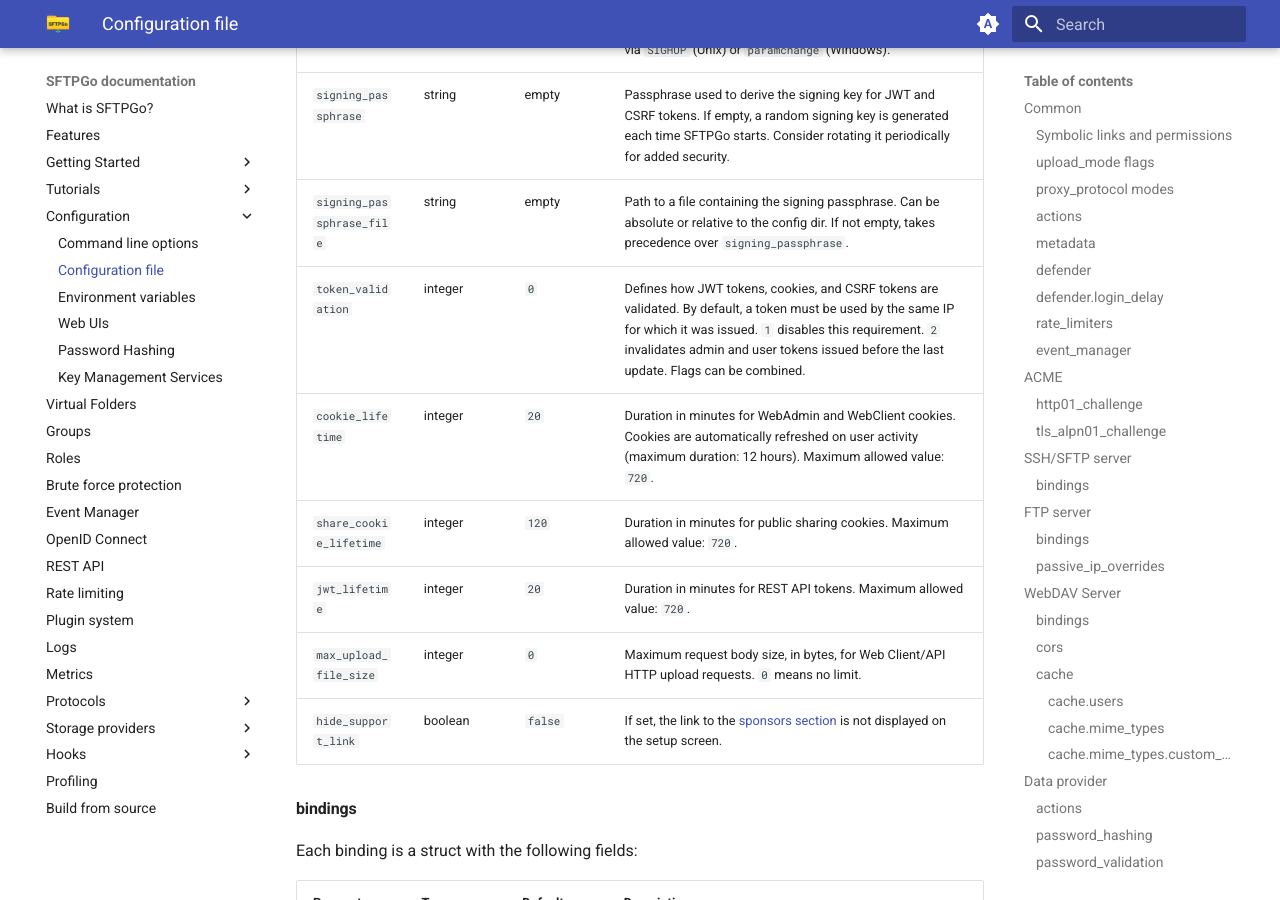
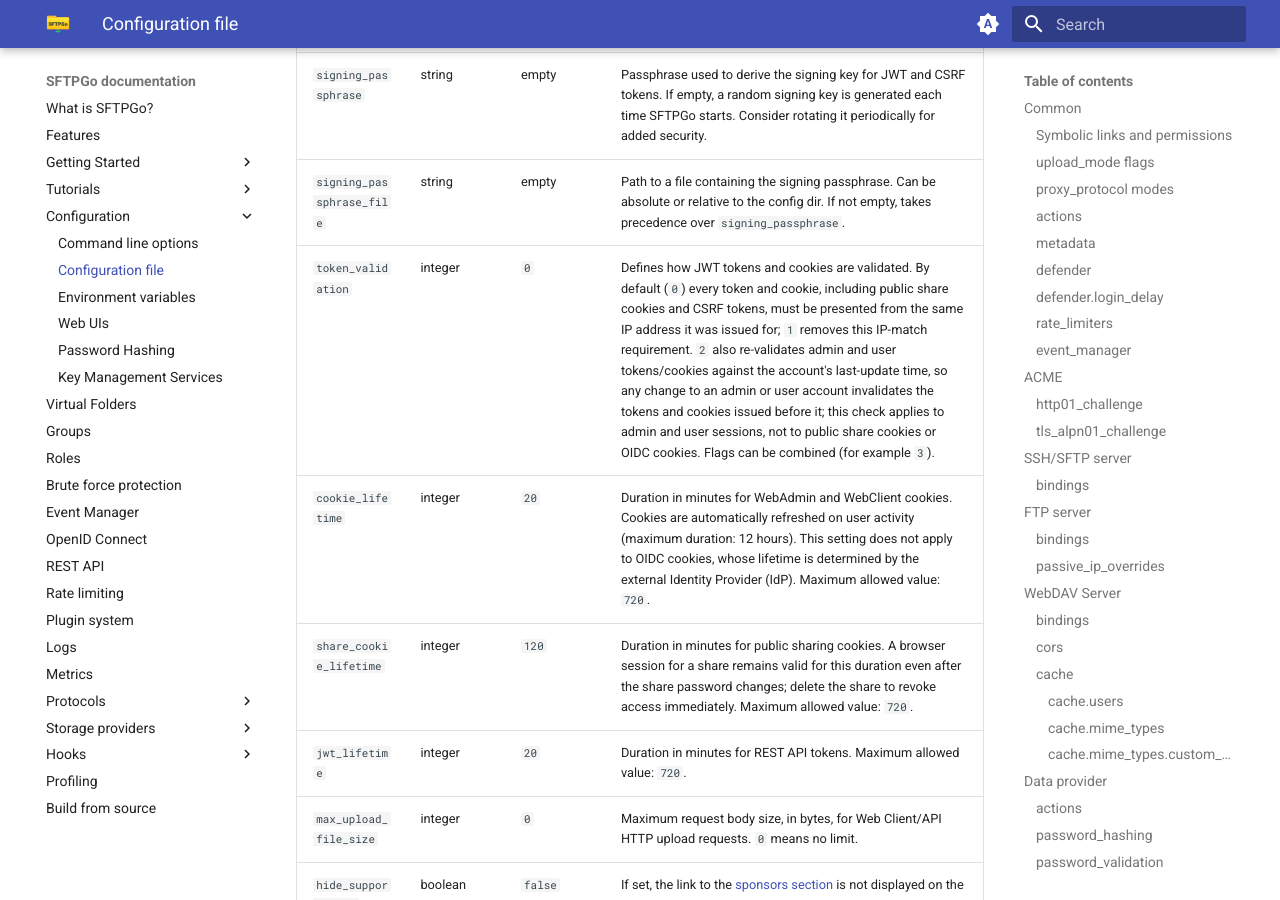
Before and after one commit to sftpgo/docs, an MkDocs documentation site: the page built from docs/config-file.md, in a window 1280 px wide and 900 px high, scrolled down 26059 px. Built offline with MkDocs 1.6.1 and Material for MkDocs 9.7.7, drawn with Linux system fonts in a browser that asks for light colours; emoji names are drawn with the system emoji font; the version menu is left out.

Commit message:
clarify token lifetime and validation
Signed-off-by: Nicola Murino <nicola.murino@gmail.com>

```diff
--- a/docs/config-file.md
+++ b/docs/config-file.md
@@ -450,9 +450,9 @@ Supported configuration parameters for the `httpd` section (REST API, WebAdmin,
 | `ca_revocation_lists` | list of strings | empty | Revocation lists (one per root CA) to check if a client certificate has been revoked. Can be reloaded on demand via `SIGHUP` (Unix) or `paramchange` (Windows). |
 | `signing_passphrase` | string | empty | Passphrase used to derive the signing key for JWT and CSRF tokens. If empty, a random signing key is generated each time SFTPGo starts. Consider rotating it periodically for added security. |
 | `signing_passphrase_file` | string | empty | Path to a file containing the signing passphrase. Can be absolute or relative to the config dir. If not empty, takes precedence over `signing_passphrase`. |
-| `token_validation` | integer | `0` | Defines how JWT tokens, cookies, and CSRF tokens are validated. By default, a token must be used by the same IP for which it was issued. `1` disables this requirement. `2` invalidates admin and user tokens issued before the last update. Flags can be combined. |
-| `cookie_lifetime` | integer | `20` | Duration in minutes for WebAdmin and WebClient cookies. Cookies are automatically refreshed on user activity (maximum duration: 12 hours). Maximum allowed value: `720`. |
-| `share_cookie_lifetime` | integer | `120` | Duration in minutes for public sharing cookies. Maximum allowed value: `720`. |
+| `token_validation` | integer | `0` | Defines how JWT tokens and cookies are validated. By default (`0`) every token and cookie, including public share cookies and CSRF tokens, must be presented from the same IP address it was issued for; `1` removes this IP-match requirement. `2` also re-validates admin and user tokens/cookies against the account's last-update time, so any change to an admin or user account invalidates the tokens and cookies issued before it; this check applies to admin and user sessions, not to public share cookies or OIDC cookies. Flags can be combined (for example `3`). |
+| `cookie_lifetime` | integer | `20` | Duration in minutes for WebAdmin and WebClient cookies. Cookies are automatically refreshed on user activity (maximum duration: 12 hours). This setting does not apply to OIDC cookies, whose lifetime is determined by the external Identity Provider (IdP). Maximum allowed value: `720`. |
+| `share_cookie_lifetime` | integer | `120` | Duration in minutes for public sharing cookies. A browser session for a share remains valid for this duration even after the share password changes; delete the share to revoke access immediately. Maximum allowed value: `720`. |
 | `jwt_lifetime` | integer | `20` | Duration in minutes for REST API tokens. Maximum allowed value: `720`. |
 | `max_upload_file_size` | integer | `0` | Maximum request body size, in bytes, for Web Client/API HTTP upload requests. `0` means no limit. |
 | `hide_support_link` | boolean | `false` | If set, the link to the [sponsors section](https://github.com/drakkan/sftpgo?tab=readme-ov-file#sponsors){:target="_blank"} is not displayed on the setup screen. |
```
